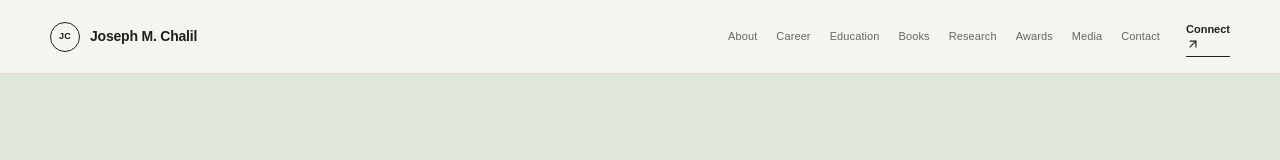
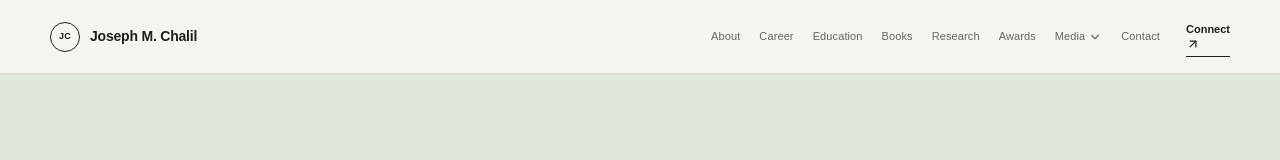
Before and after one commit to rucha-raut-dev/dr-chalil-, a Next.js app: page /contact in a window 1280 px wide. Shown: the top 160 px of the page. Built offline with nearby package versions, Linux system fonts and the light colour scheme.

Commit message:
Update the contact page

```diff
--- a/app/contact/page.tsx
+++ b/app/contact/page.tsx
@@ -15,7 +15,7 @@ export default function ContactPage() {
         <div><SectionLabel>09 · Connect</SectionLabel><h2>Let&rsquo;s start a <em>meaningful conversation.</em></h2><p>For professional, media, speaking, advisory or collaboration enquiries, connect through the official Dr. Chalil website.</p></div>
         <div className="contact-links">
           <a href="mailto:info@drchalil.com"><Mail size={17} /> Professional enquiries <ArrowUpRight size={15} /></a>
-          <Link href="/media"><span>MEDIA</span> Interviews &amp; public commentary <ArrowUpRight size={15} /></Link>
+          <Link href="/videos"><span>MEDIA</span> Interviews &amp; public commentary <ArrowUpRight size={15} /></Link>
           <Link href="/books"><span>BOOKS</span> Author &amp; publications <ArrowUpRight size={15} /></Link>
         </div>
       </div>
--- a/app/globals.css
+++ b/app/globals.css
@@ -31,6 +31,81 @@ img { max-width: 100%; }
 .site-header nav a:hover::after { right: 0; }
 .header-cta { border-bottom: 1px solid var(--ink); padding: 5px 0; font-size: 11px; font-weight: 700; }
 
+/* Media dropdown */
+.nav-dropdown {
+  position: relative;
+}
+
+.nav-dropdown-trigger {
+  position: relative;
+  display: inline-flex;
+  align-items: center;
+  gap: 3px;
+  padding: 8px 0;
+  border: 0;
+  background: transparent;
+  color: inherit;
+  font: inherit;
+  cursor: pointer;
+}
+
+.nav-dropdown-trigger::after {
+  content: "";
+  position: absolute;
+  left: 0;
+  right: 100%;
+  bottom: 3px;
+  height: 1px;
+  background: var(--ink);
+  transition: right .22s ease;
+}
+
+.nav-dropdown:hover .nav-dropdown-trigger::after {
+  right: 0;
+}
+
+.nav-dropdown-menu {
+  position: absolute;
+  top: calc(100% + 10px);
+  left: 50%;
+  transform: translateX(-50%) translateY(-5px);
+  min-width: 150px;
+  display: flex;
+  flex-direction: column;
+  padding: 6px 0;
+  background: var(--white);
+  border: 1px solid var(--line);
+  box-shadow: 0 14px 32px rgba(24,31,26,.14);
+  opacity: 0;
+  visibility: hidden;
+  pointer-events: none;
+  transition: opacity .2s ease, transform .2s ease;
+}
+
+.nav-dropdown:hover .nav-dropdown-menu {
+  opacity: 1;
+  visibility: visible;
+  pointer-events: auto;
+  transform: translateX(-50%) translateY(0);
+}
+
+.nav-dropdown-menu a {
+  display: block;
+  padding: 10px 16px !important;
+  color: var(--ink);
+  font-size: 11px;
+  white-space: nowrap;
+}
+
+.nav-dropdown-menu a::after {
+  display: none;
+}
+
+.nav-dropdown-menu a:hover {
+  background: var(--paper-2);
+}
+
+
 .mobile-nav { display: none; position: relative; } .mobile-menu-button { display: flex; align-items: center; justify-content: center; width: 38px; height: 38px; border: 1px solid var(--line); background: transparent; color: var(--ink); cursor: pointer; } .mobile-menu { position: absolute; top: calc(100% + 10px); right: 0; z-index: 50; display: flex; flex-direction: column; min-width: 200px; background: var(--white); border: 1px solid var(--line); box-shadow: 0 14px 32px rgba(24,31,26,.14); } .mobile-menu a { padding: 13px 18px; font-size: 12px; border-bottom: 1px solid var(--line); } .mobile-menu a:last-child { border-bottom: 0; } .mobile-menu a:hover { background: var(--paper-2); }
 
 .mobile-nav { display: none; position: relative; }
@@ -40,6 +115,48 @@ img { max-width: 100%; }
 .mobile-menu a:last-child { border-bottom: 0; }
 .mobile-menu a:hover { background: var(--paper-2); }
 
+.mobile-media {
+  border-bottom: 1px solid var(--line);
+}
+
+.mobile-media-button {
+  width: 100%;
+  display: flex;
+  align-items: center;
+  justify-content: space-between;
+  padding: 13px 18px;
+  border: 0;
+  background: transparent;
+  color: var(--ink);
+  font: inherit;
+  font-size: 12px;
+  cursor: pointer;
+  text-align: left;
+}
+
+.mobile-media-button:hover {
+  background: var(--paper-2);
+}
+
+.mobile-media-submenu {
+  display: flex;
+  flex-direction: column;
+  background: var(--paper-2);
+}
+
+.mobile-media-submenu a {
+  padding: 11px 18px 11px 30px;
+  font-size: 11px;
+  border-bottom: 1px solid var(--line);
+}
+
+.mobile-media-submenu a:last-child {
+  border-bottom: 0;
+}
+
+.rotate-arrow {
+  transform: rotate(180deg);
+}
 
 .hero { min-height: 570px; display: grid; grid-template-columns: minmax(0, .91fr) minmax(0, 1.09fr); gap: 54px; align-items: stretch; padding-top: 34px; padding-bottom: 42px; }
 .hero-copy { display: flex; flex-direction: column; justify-content: center; padding: 16px 0 16px 18px; }
--- a/components/Header.tsx
+++ b/components/Header.tsx
@@ -1,4 +1,4 @@
-import { ArrowUpRight } from "lucide-react";
+import { ArrowUpRight, ChevronDown } from "lucide-react";
 import Link from "next/link";
 import MobileNav from "./MobileNav";
 import { navItems } from "../lib/data";
@@ -10,12 +10,33 @@ export default function Header() {
         <span className="brand-mark">JC</span>
         <span>Joseph M. Chalil</span>
       </Link>
+
       <nav aria-label="Primary navigation">
-        {navItems.map((item) => (
-          <Link key={item.label} href={item.href}>{item.label}</Link>
-        ))}
+        {navItems.map((item) =>
+          item.label === "Media" ? (
+            <div className="nav-dropdown" key={item.label}>
+              <button className="nav-dropdown-trigger">
+                Media <ChevronDown size={14} />
+              </button>
+
+              <div className="nav-dropdown-menu">
+                <Link href="/news">News</Link>
+                <Link href="/videos">Videos</Link>
+                <Link href="/gallery">Photo Gallery</Link>
+              </div>
+            </div>
+          ) : (
+            <Link key={item.label} href={item.href}>
+              {item.label}
+            </Link>
+          )
+        )}
       </nav>
-      <Link className="header-cta" href="/contact">Connect <ArrowUpRight size={14} /></Link>
+
+      <Link className="header-cta" href="/contact">
+        Connect <ArrowUpRight size={14} />
+      </Link>
+
       <MobileNav />
     </header>
   );
--- a/components/MobileNav.tsx
+++ b/components/MobileNav.tsx
@@ -1,24 +1,70 @@
 "use client";
 
 import Link from "next/link";
-import { Menu, X } from "lucide-react";
+import { Menu, X, ChevronDown } from "lucide-react";
 import { useState } from "react";
 import { navItems } from "../lib/data";
 
 export default function MobileNav() {
   const [open, setOpen] = useState(false);
+  const [mediaOpen, setMediaOpen] = useState(false);
 
   return (
     <div className="mobile-nav">
-      <button className="mobile-menu-button" aria-label={open ? "Close menu" : "Open menu"} onClick={() => setOpen((value) => !value)}>
+      <button
+        className="mobile-menu-button"
+        aria-label={open ? "Close menu" : "Open menu"}
+        onClick={() => setOpen((value) => !value)}
+      >
         {open ? <X size={18} /> : <Menu size={18} />}
       </button>
+
       {open && (
         <div className="mobile-menu">
-          <Link href="/" onClick={() => setOpen(false)}>Home</Link>
-          {navItems.map((item) => (
-            <Link key={item.label} href={item.href} onClick={() => setOpen(false)}>{item.label}</Link>
-          ))}
+          <Link href="/" onClick={() => setOpen(false)}>
+            Home
+          </Link>
+
+          {navItems.map((item) =>
+            item.label === "Media" ? (
+              <div className="mobile-media" key={item.label}>
+                <button
+                  className="mobile-media-button"
+                  onClick={() => setMediaOpen((value) => !value)}
+                >
+                  <span>Media</span>
+                  <ChevronDown
+                    size={14}
+                    className={mediaOpen ? "rotate-arrow" : ""}
+                  />
+                </button>
+
+                {mediaOpen && (
+                  <div className="mobile-media-submenu">
+                    <Link href="/news" onClick={() => setOpen(false)}>
+                      News
+                    </Link>
+
+                    <Link href="/videos" onClick={() => setOpen(false)}>
+                      Videos
+                    </Link>
+
+                    <Link href="/gallery" onClick={() => setOpen(false)}>
+                      Photo Gallery
+                    </Link>
+                  </div>
+                )}
+              </div>
+            ) : (
+              <Link
+                key={item.label}
+                href={item.href}
+                onClick={() => setOpen(false)}
+              >
+                {item.label}
+              </Link>
+            )
+          )}
         </div>
       )}
     </div>
```
